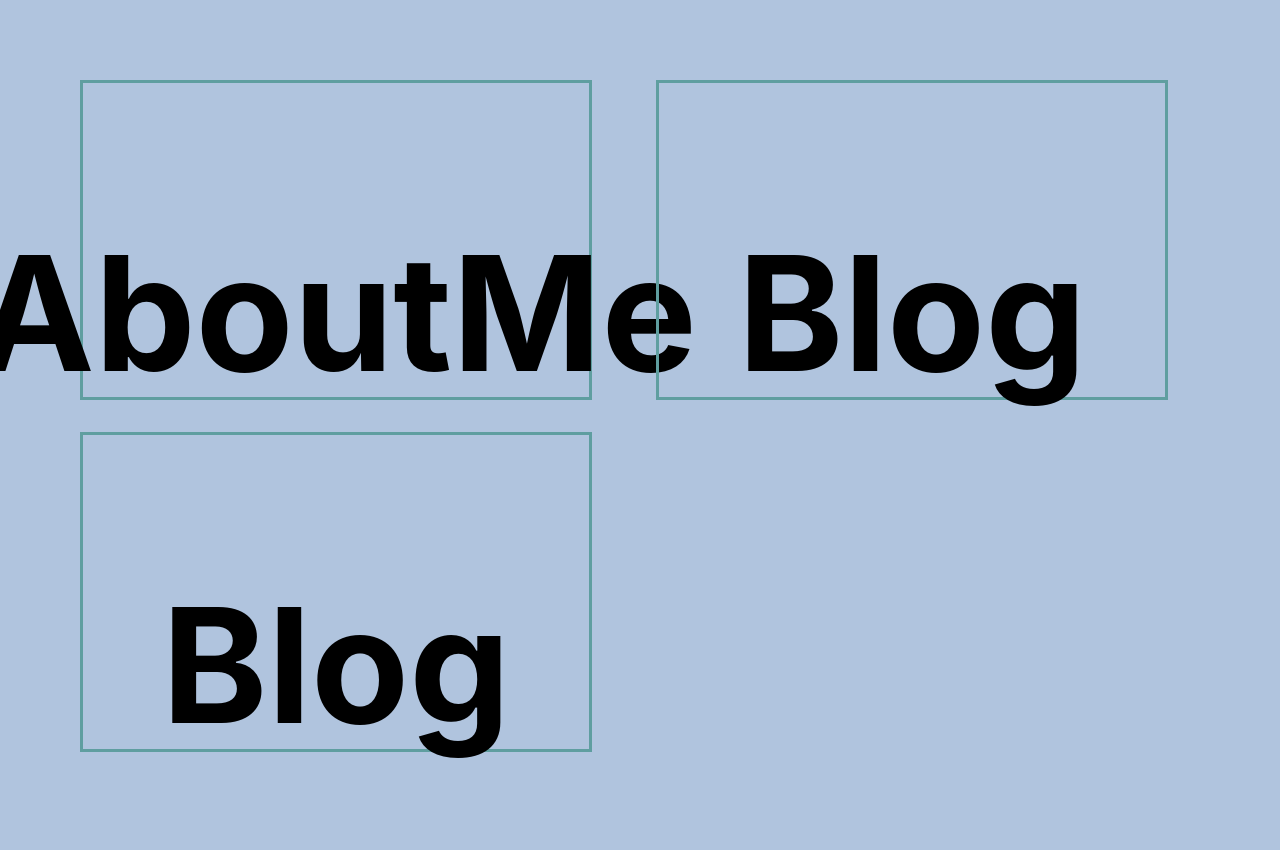
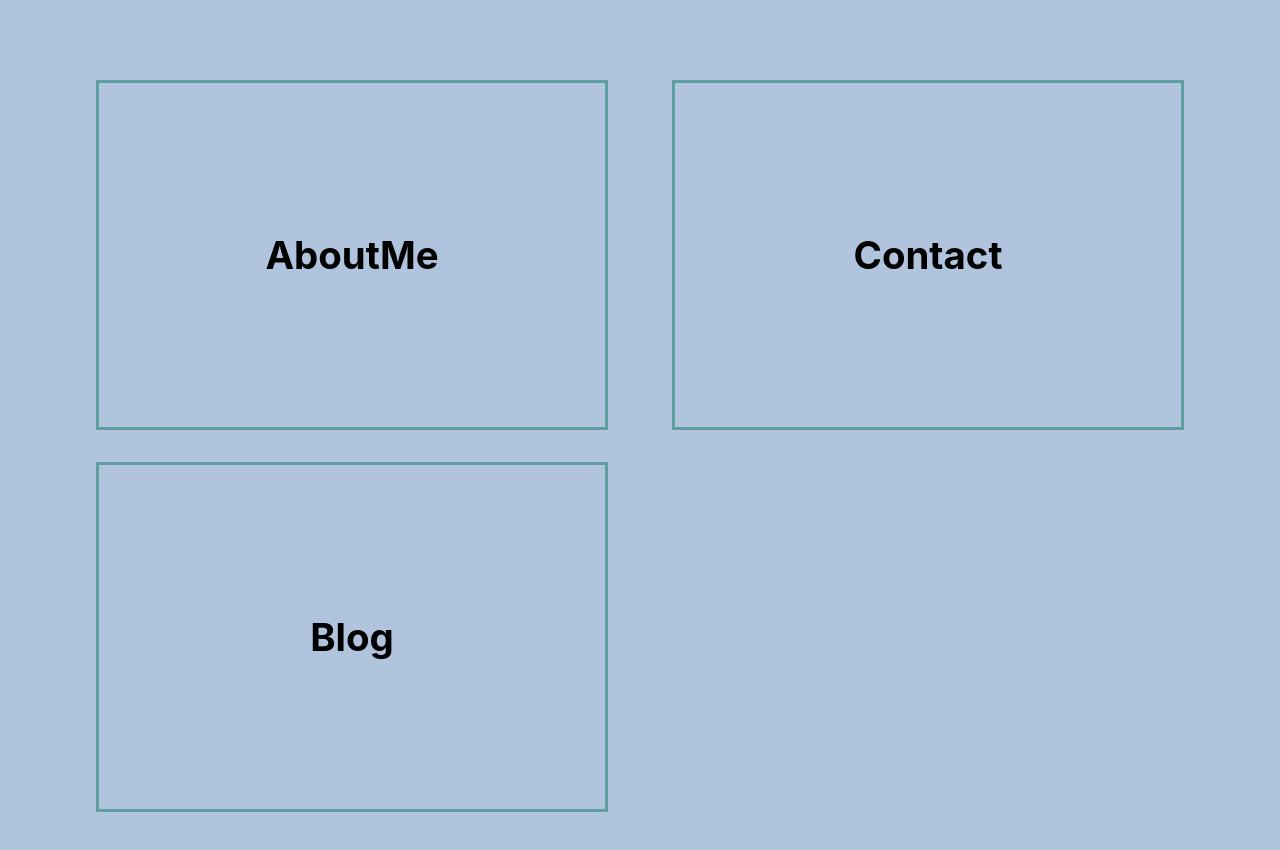
Before and after one commit to A-Schuster/A-Schuster, a Next.js app: page / in a window 1280 px wide. Shown: the top 850 px of the page. Built offline with nearby package versions, Linux system fonts and the light colour scheme.

Commit message:
working on making seperate links for the blog

```diff
--- a/components/AboutMe/AboutMe.js
+++ b/components/AboutMe/AboutMe.js
@@ -1,4 +1,3 @@
-import React from "react";
 import { Austin } from './user'
 import { AboutWrapper } from '../../styles/AboutMe.style'
 
--- a/components/Blog/Blog.js
+++ b/components/Blog/Blog.js
@@ -1,14 +1,20 @@
 import React from "react";
+import styled from 'styled-components'
 
-export const Blog = () => {
+const BlogWrapper = styled.article`
+  display: flex;
+  flex-direction: column;
+`
+
+export const BlogComponent = (post) => {
   return (
-    <>
+    <BlogWrapper>
       <h1>
-        Worked on the Personal Site
+        {post.title}
       </h1>
       <h2>
-        4/9/2021
+        {post.date}
       </h2>
-    </>
+    </BlogWrapper>
   )
 }
--- a/components/CloseButton.js
+++ b/components/CloseButton.js
@@ -1,14 +1,15 @@
 import styled from "styled-components";
 
 const TopLeftBut = styled.button`
-  width: 4rem;
-  height: 4rem;
-  max-width: 400px;
-  background-color: rgba(233, 150, 122, 0);
+  position:absolute;
+  width: fit-content;
+  font-size: 40px;
+  border: none;
+  background-color: rgba(233, 150, 122, .0);
   `
 
-export const CloseButton = () => {
+export const CloseButton = (props) => {
   return (
-    <TopLeftBut>&times;</TopLeftBut>
+    <TopLeftBut onClick={props.onClick} >&times;</TopLeftBut>
   )
 }
--- /dev/null
+++ b/components/Contact/contact.js
@@ -0,0 +1,7 @@
+import React from "react"
+
+export const Contact = () => {
+  return(
+    <a href="mailto:aschuster.dev@gmail.com"><div>EMAIL</div></a>
+  )
+}
--- a/components/ReusableContainer/ReusableContainer.js
+++ b/components/ReusableContainer/ReusableContainer.js
@@ -1,4 +1,5 @@
 import React, {useState} from "react";
+import Link  from "next/link"
 import { ReuseCont, Title, ComponentWrapper } from "../../styles/ReusableContainer.style";
 import { CloseButton } from "../CloseButton"
 
@@ -7,15 +8,28 @@ export const ReusableContainer = (props) => {
   let passedComponent = props.passedComponent;
 
   const showContent = () => {
-    setselected(true);
+    if(!selected){
+      setselected(true);
+    }
+  }
+
+  const closeContent = () => {
+    setselected(false)
   }
 
   return(
-    <ReuseCont>
-      {!selected &&
-      <Title onClick={showContent} visible={selected}>{passedComponent.name}</Title>
-      }
-     {selected && <><CloseButton/><ComponentWrapper>{passedComponent()}</ComponentWrapper></>}
-    </ReuseCont>
+    <>
+      {props.title &&<ReuseCont>
+        <Link href={`/${props.title.toString().toLowerCase()}`}>
+          <Title>{props.title}</Title>
+        </Link>
+        </ReuseCont>}
+      {props.passedComponent && <ReuseCont onClick={showContent}>
+        {!selected &&
+        <Title>{passedComponent.name}</Title>
+        }
+      {selected && props.passedComponent && <><CloseButton onClick={closeContent}/><ComponentWrapper>{passedComponent(props.post || null)}</ComponentWrapper></>}
+      </ReuseCont>}
+    </>
   )
 }
--- a/pages/blog.js
+++ b/pages/blog.js
@@ -1,12 +1,17 @@
 import React from 'react';
 import Link from 'next/link'
+import { BlogComponent } from '../components/Blog/Blog';
+import { Posts } from '../components/Blog/blogs'
+import { ReusableContainer } from "../components/ReusableContainer/ReusableContainer"
 
 export const Blog = () => {
   return (
     <div>
       <Link href="/">HOME</Link>
+      {Posts.map(post => <ReusableContainer post={post} passedComponent={BlogComponent}/>)}
     </div>
   )
 }
 
+
 export default Blog
--- a/pages/index.js
+++ b/pages/index.js
@@ -1,17 +1,22 @@
 import Head from 'next/head'
-import Link from 'next/link'
-import { Blog } from '../components/Blog/Blog';
 import { ReusableContainer } from '../components/ReusableContainer/ReusableContainer';
 import { HomeWrapper } from '../styles/Home.style';
 import { AboutMe } from "../components/AboutMe/AboutMe"
+import { Contact } from '../components/Contact/contact';
+import Link from 'next/link';
 
 export default function Home() {
   return (
     <>
+    <Head>
+      <title>Austin Schuster</title>
+      <meta name="viewport" content="initial-scale=1.0, width=device-width" />
+      <meta property="Austin Schuster" content="Home Page" key="Home" />
+    </Head>
       <HomeWrapper>
         <ReusableContainer passedComponent={AboutMe}/>
-        <ReusableContainer passedComponent={Blog}/>
-        <ReusableContainer passedComponent={Blog}/>
+        <ReusableContainer passedComponent={Contact}/>
+        <ReusableContainer title={"Blog"}/>
       </HomeWrapper>
     </>
   );
--- a/styles/AboutMe.style.js
+++ b/styles/AboutMe.style.js
@@ -5,4 +5,7 @@ export const AboutWrapper = styled.section`
   justify-content: center;
   align-items: center;
   flex-direction: column;
+   p{
+    font-size: .83rem;
+  }
 `
--- a/styles/Home.style.js
+++ b/styles/Home.style.js
@@ -3,12 +3,14 @@ import styled from "styled-components";
 export const HomeWrapper = styled.div`
   display: grid;
   justify-content: center;
+  align-content: center;
   grid-template-columns: 1fr 1fr;
-  align-content: center;
   height: auto;
   padding: 4em;
   @media (max-width: 768px) {
     display: flex;
     flex-direction: column;
+    align-items: center;
+    grid-template-columns: 1fr;
   }
 `
--- a/styles/ReusableContainer.style.js
+++ b/styles/ReusableContainer.style.js
@@ -4,14 +4,18 @@ export const ReuseCont = styled.section`
   display: grid;
   justify-content:center;
   text-align: center;
-  grid-template-rows: 1;
+  grid-template-rows: 1fr;
   margin: 1em;
+  align-items: center;
   border: cadetblue solid;
   width: 40vw;
+  min-height: 350px;
+  min-width: 350px;
   height: 40vh;
+  justify-self: center;
 `
 export const Title = styled.h1`
-  font-size: 10rem;
+  font-size: 3vw;
   visibility: ${props => props.visible ? 'hidden' : 'visible'};
 `
 export const ComponentWrapper = styled.div`
```
Also changed, not shown: components/Blog/blogs.js (added, +9 -0 lines), styles/Blog.style.js (added), 1 other file (tests, documents, lock files or other folders).
